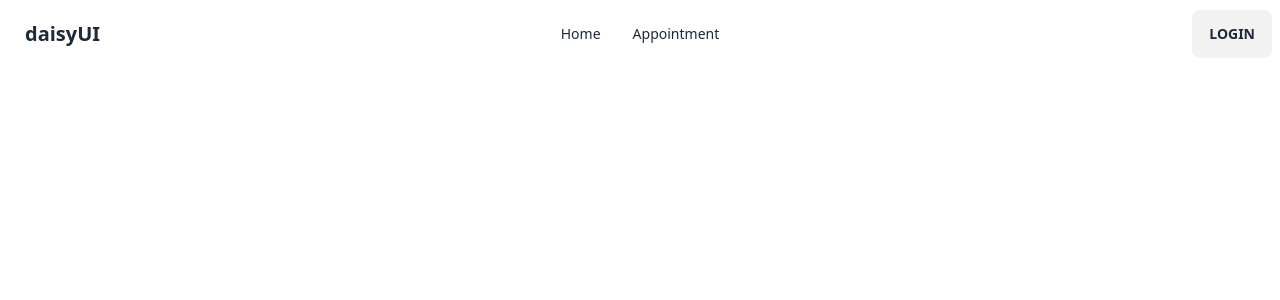
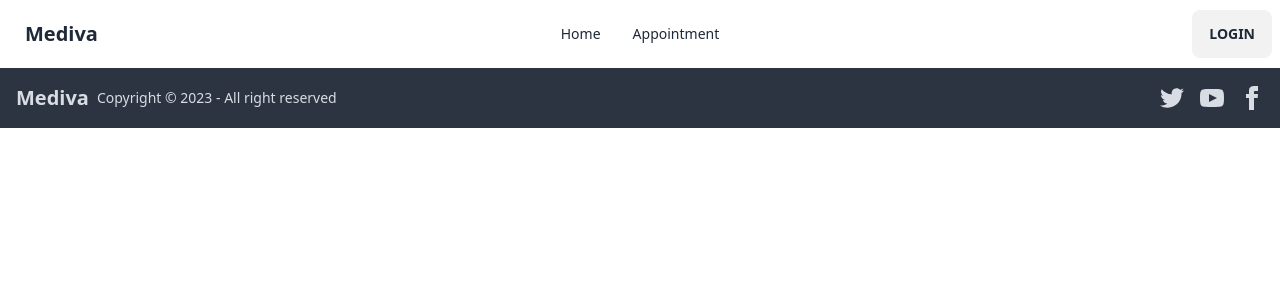
Before and after one commit to ajmainnishu/mediva-doctors-chamber-client-phero, a React (Vite) app: page / in a window 1280 px wide. Shown: the top 300 px of the page. Built offline with nearby package versions, Linux system fonts and the light colour scheme.

Commit message:
feat: Footer component added

```diff
--- a/src/App.jsx
+++ b/src/App.jsx
@@ -1,10 +1,12 @@
 import './App.css'
+import Footer from './shared/Footer/Footer'
 import Navigation from './shared/Navigation/Navigation'
 
 function App() {
   return (
     <div>
       <Navigation />
+      <Footer />
     </div>
   )
 }
--- /dev/null
+++ b/src/shared/Footer/Footer.jsx
@@ -0,0 +1,20 @@
+import { Link } from "react-router-dom";
+
+const Footer = () => {
+    return (
+        <footer className="footer items-center p-4 bg-neutral text-neutral-content">
+            <aside className="items-center grid-flow-col">
+                <h2 className="text-xl font-bold">Mediva</h2>
+                <p>Copyright © 2023 - All right reserved</p>
+            </aside>
+            <nav className="grid-flow-col gap-4 md:place-self-center md:justify-self-end">
+                <Link to={`https://twitter.com/`} target="_blank"><svg xmlns="http://www.w3.org/2000/svg" width="24" height="24" viewBox="0 0 24 24" className="fill-current"><path d="M24 4.557c-.883.392-1.832.656-2.828.775 1.017-.609 1.798-1.574 2.165-2.724-.951.564-2.005.974-3.127 1.195-.897-.957-2.178-1.555-3.594-1.555-3.179 0-5.515 2.966-4.797 6.045-4.091-.205-7.719-2.165-10.148-5.144-1.29 2.213-.669 5.108 1.523 6.574-.806-.026-1.566-.247-2.229-.616-.054 2.281 1.581 4.415 3.949 4.89-.693.188-1.452.232-2.224.084.626 1.956 2.444 3.379 4.6 3.419-2.07 1.623-4.678 2.348-7.29 2.04 2.179 1.397 4.768 2.212 7.548 2.212 9.142 0 14.307-7.721 13.995-14.646.962-.695 1.797-1.562 2.457-2.549z"></path></svg>
+                </Link>
+                <Link to={`https://www.youtube.com/`} target="_blank"><svg xmlns="http://www.w3.org/2000/svg" width="24" height="24" viewBox="0 0 24 24" className="fill-current"><path d="M19.615 3.184c-3.604-.246-11.631-.245-15.23 0-3.897.266-4.356 2.62-4.385 8.816.029 6.185.484 8.549 4.385 8.816 3.6.245 11.626.246 15.23 0 3.897-.266 4.356-2.62 4.385-8.816-.029-6.185-.484-8.549-4.385-8.816zm-10.615 12.816v-8l8 3.993-8 4.007z"></path></svg></Link>
+                <Link to={`https://www.facebook.com/`} target="_blank"><svg xmlns="http://www.w3.org/2000/svg" width="24" height="24" viewBox="0 0 24 24" className="fill-current"><path d="M9 8h-3v4h3v12h5v-12h3.642l.358-4h-4v-1.667c0-.955.192-1.333 1.115-1.333h2.885v-5h-3.808c-3.596 0-5.192 1.583-5.192 4.615v3.385z"></path></svg></Link>
+            </nav>
+        </footer>
+    );
+};
+
+export default Footer;
--- a/src/shared/Navigation/Navigation.jsx
+++ b/src/shared/Navigation/Navigation.jsx
@@ -14,7 +14,7 @@
                             <li><Link>Appointment</Link></li>
                         </ul>
                     </div>
-                    <a className="btn btn-ghost normal-case text-xl">daisyUI</a>
+                    <a className="btn btn-ghost normal-case text-xl">Mediva</a>
                 </div>
                 <div className="navbar-center hidden lg:flex">
                     <ul className="menu menu-horizontal px-1">
```
